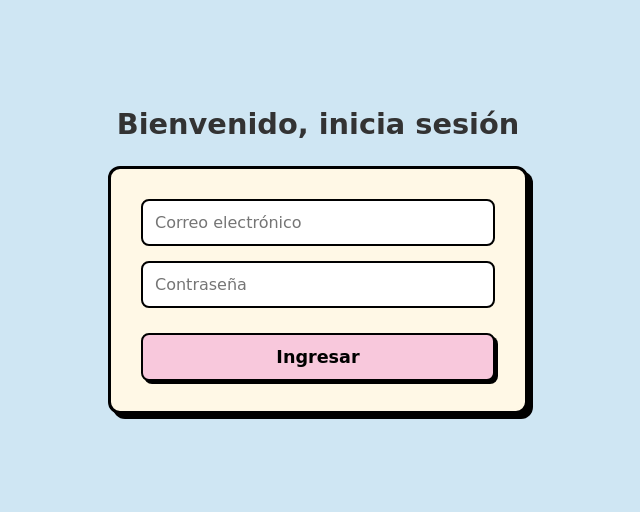
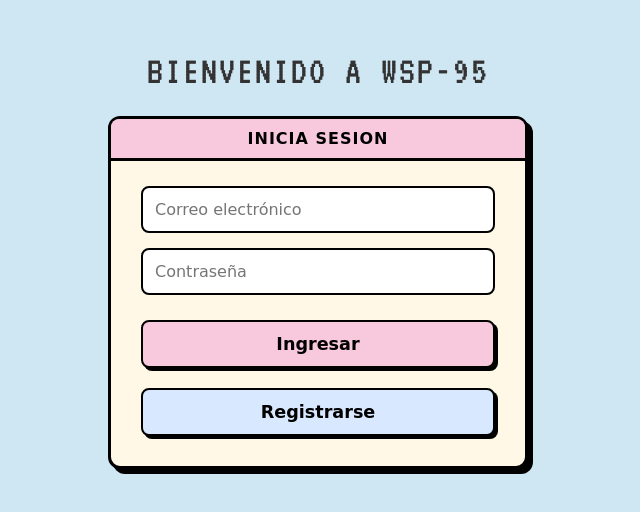
Before and after one commit to laresrocio/tp-final-frontend-999200928, a React (Vite) app: page /login in a window 1280 px wide. Shown: the part 140-652 px from the top of the page, without its empty margins (322-962 px from the left). Built offline with nearby package versions, Linux system fonts and the light colour scheme.

Commit message:
Add: fuente alternativa para titulos

```diff
--- a/src/styles/main.css
+++ b/src/styles/main.css
@@ -1,3 +1,5 @@
+@import url('https://fonts.googleapis.com/css2?family=VT323&display=swap');
+
 * {
   margin: 0;
   padding: 0;
@@ -34,6 +36,7 @@
   --shadow-strong: 5px 5px 0px #000;
 
   /* tipografia */
+  --pixel-font: 'VT323', monospace;
   --primary-font: "Comic Sans MS", "Segoe UI", sans-serif;
 }
 
@@ -66,9 +69,13 @@ section {
 /*corregir barra de scroll*/
 
 aside h1 {
+  font-family: var(--pixel-font);
   margin-bottom: 15px;
-  font-size: 1.5rem;
+  font-size: 2rem;
   color: var(--text);
+  text-align: center;
+  border-bottom: 2px solid var(--border);
+  padding-bottom: 5px;
 }
 
 .search {
@@ -293,12 +300,27 @@ li small {
 }
 
 .login-view .title-login {
-  font-family: var(--primary-font);
+  font-family: var(--pixel-font);
   color: var(--text);
   margin-bottom: 25px;
-  font-size: 1.8rem;
-  font-weight: bold;
+  font-size: 2.5rem;
+  font-weight: normal;
   text-align: center;
+  text-transform: uppercase;
+  letter-spacing: 2px;
+}
+
+.login-view form h3 {
+  background-color: var(--pink-300);
+  color: var(--border);
+  margin: -30px -30px 10px -30px;
+  padding: 10px;
+  text-align: center;
+  font-size: 1rem;
+  border-bottom: 3px solid var(--border);
+  border-radius: 8px 8px 0 0;
+  text-transform: uppercase;
+  letter-spacing: 1px;
 }
 
 .login-view form input {
@@ -332,6 +354,11 @@ li small {
   transition: all 0.1s;
 }
 
+.login-view form button+button {
+  background-color: var(--blue-300);
+  margin-top: 5px;
+}
+
 .login-view form button:hover {
   transform: translate(-1px, -1px);
   box-shadow: 4px 4px 0px #000;
--- a/src/views/Login.jsx
+++ b/src/views/Login.jsx
@@ -35,8 +35,10 @@ const Login = () => {
 
   return (
     <section className="login-view">
-      <h2 className="title-login">Bienvenido, inicia sesión</h2>
+      <h2 className="title-login">BIENVENIDO A WSP-95</h2>
+
       <form onSubmit={handleSubmit}>
+        <h3>INICIA SESION</h3>
         <input
           type="email"
           placeholder="Correo electrónico"
@@ -49,8 +51,9 @@ const Login = () => {
         />
         <button>Ingresar</button>
         {
-          error && <p className="error-form">Error al ingresar</p>
+          error && <p className="error-form">Contraseña o Correo incorrectos</p>
         }
+        <button >Registrarse</button>
       </form>
     </section>
   )
```
